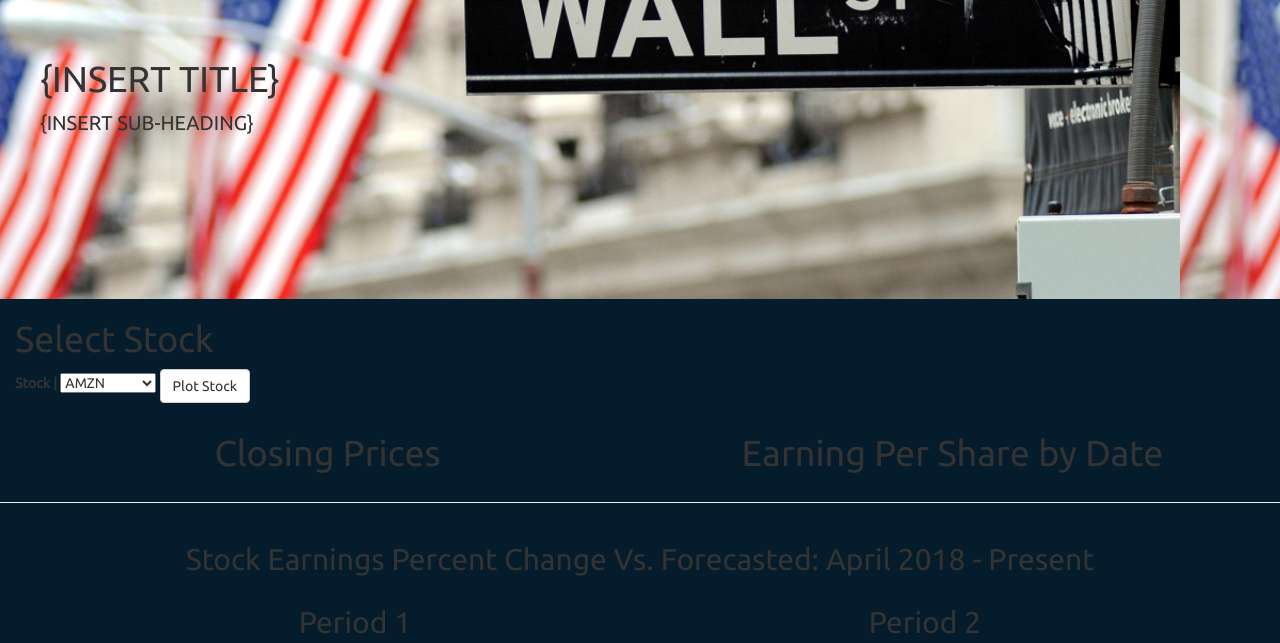
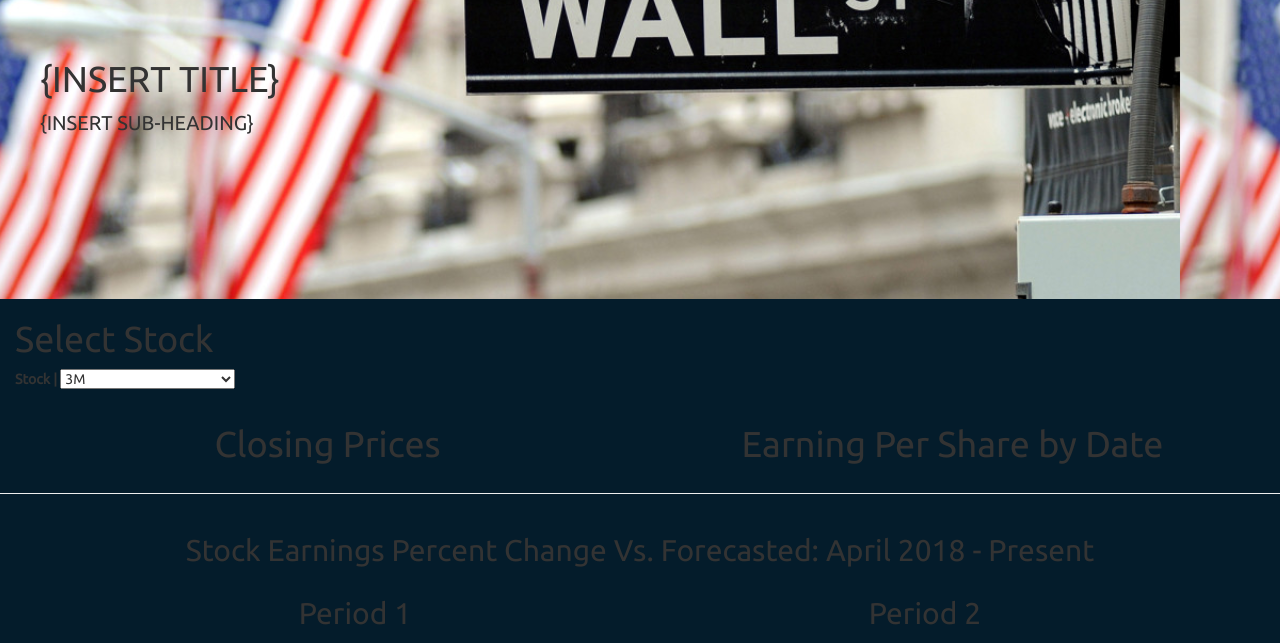
Before and after one commit to aarsalla/Project3, a Flask app: page /charts in a window 1280 px wide. Shown: the part 53-696 px from the top of the page. Run offline with Flask 2, Linux system fonts and the light colour scheme; parts of the project's set-up code (start-up, migrations or seed data) failed here and were passed over; some libraries are stand-ins or nearby versions.

Commit message:
adding drop down for charts

```diff
--- a/static/js/plot.js
+++ b/static/js/plot.js
@@ -288,21 +288,21 @@ function unpack(rows, index) {
 }
 
 // Submit Button handler
-function handleSubmit(stock) {
+//function handleSubmit() {
   // Prevent the page from refreshing
-  d3.event.preventDefault();
+  //d3.event.preventDefault();
 
   // Select the input value from the form
-  // var stock = d3.select("#selDataset").node().value;
-  console.log(stock);
+  //var stock = d3.select("#stockInput").node().value;
+  //console.log(stock);
 
   // clear the input value
-  d3.select("#stockInput").node().value = "";
+ // d3.select("#stockInput").node().value = "";
 
   // Build the plot with the new stock
-  buildPlot(stock);
-getdata(stock)
-}
+ // buildPlot(stock);
+//getdata(stock)
+//}
 
 function buildPlot(stock) {
     var apiKey = "REHgZFPuj_3cxTxuwvsn";
@@ -356,4 +356,20 @@ function buildPlot(stock) {
         Plotly.newPlot("plot", data, layout);})}
 
 
-d3.select("#submit").on("click", handleSubmit);
+//d3.select("#submit").on("click", handleSubmit);
+
+function getData(dataset) {
+    // Prevent the page from refreshing
+   // d3.event.preventDefault();
+
+    // Select the input value from the form
+   // var stock = d3.select("#stockInput").node().value;
+    console.log(dataset);
+
+    // clear the input value
+   // d3.select("#stockInput").node().value = "";
+
+    // Build the plot with the new stock
+    buildPlot(dataset);
+  getdata(dataset)
+}
--- a/templates/charts.html
+++ b/templates/charts.html
@@ -47,14 +47,45 @@
               <form class="form-inline">
                 <div class="form-group">
                   <label for="stockInput"> Stock | </label>
-                  <select id="selDataset" onchange="handleSubmit(this.value)">
-                    <option value="AMZN">AMZN</option>
-                    <option value="dataset2">07/26/2018</option>
-                    <option value="dataset3">DataSet3</option>
-                  </select>
+                  <select id="selDataset" onchange="getData(this.value)">
+                      <option value="MMM">3M</option>
+                      <option value="AXP">American Express</option>
+                      <option value="AAPL">Apple</option>
+                      <option value="BA">Boeing</option>
+                      <option value="CAT">Caterpillar</option>
+                      <option value="CVX">Chevron</option>
+                      <option value="CSCO">Cisco</option>
+                      <option value="KO">Coca-Cola</option>
+                      <option value="DIS">Disney</option>
+                      <option value="DOW">Dow Chemical</option>
+                      <option value="XOM">Exxon Mobil</option>
+                      <option value="GS">Goldman Sachs</option>
+                      <option value="HD">Home Depot</option>
+                      <option value="IBM">IBM</option>
+                      <option value="INTC">Intel</option>
+                      <option value="JNJ">Johnson & Johnson</option>
+                      <option value="JPM">JPMorgan Chase</option>
+                      <option value="MCD">McDonald's</option>
+                      <option value="MRK">Merck</option>
+                      <option value="MSFT">Microsoft</option>
+                      <option value="NKE">Nike</option>
+                      <option value="PFE">Pfizer</option>
+                      <option value="PG">Procter & Gamble</option>
+                      <option value="TRV">Travelers Companies Inc</option>
+                      <option value="UTX">United Technologies</option>
+                      <option value="UNH">UnitedHealth</option>
+                      <option value="VZ">Verizon</option>
+                      <option value="V">Visa</option>
+                      <option value="WMT">Wal-Mart</option>
+                      <option value="WBA">Walgreen</option>
+                      <option value="AMZN">Amazon</option>
+                      <option value="FB">Facebook</option>
+                      <option value="GOOGL">Google</option>
+                    </select>
+                  </body>
                   <!-- <input type="text" class="form-control" id="stockInput" placeholder="Enter a stock"> -->
                 </div>
-                  <button id="submit" type="submit" class="btn btn-default">Plot Stock</button>
+                  <!-- <button id="submit" type="submit" class="btn btn-default">Plot Stock</button> -->
               </form>
           </div>
       </div>
```
